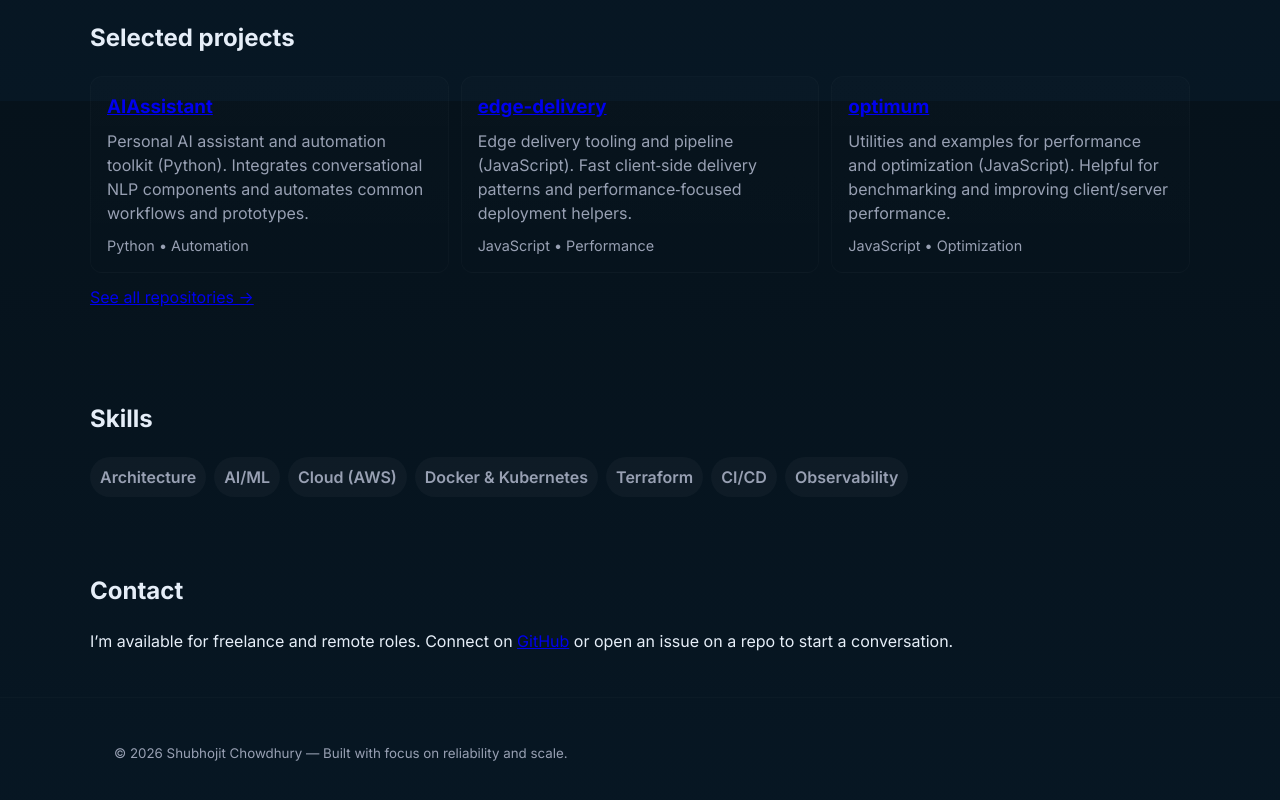
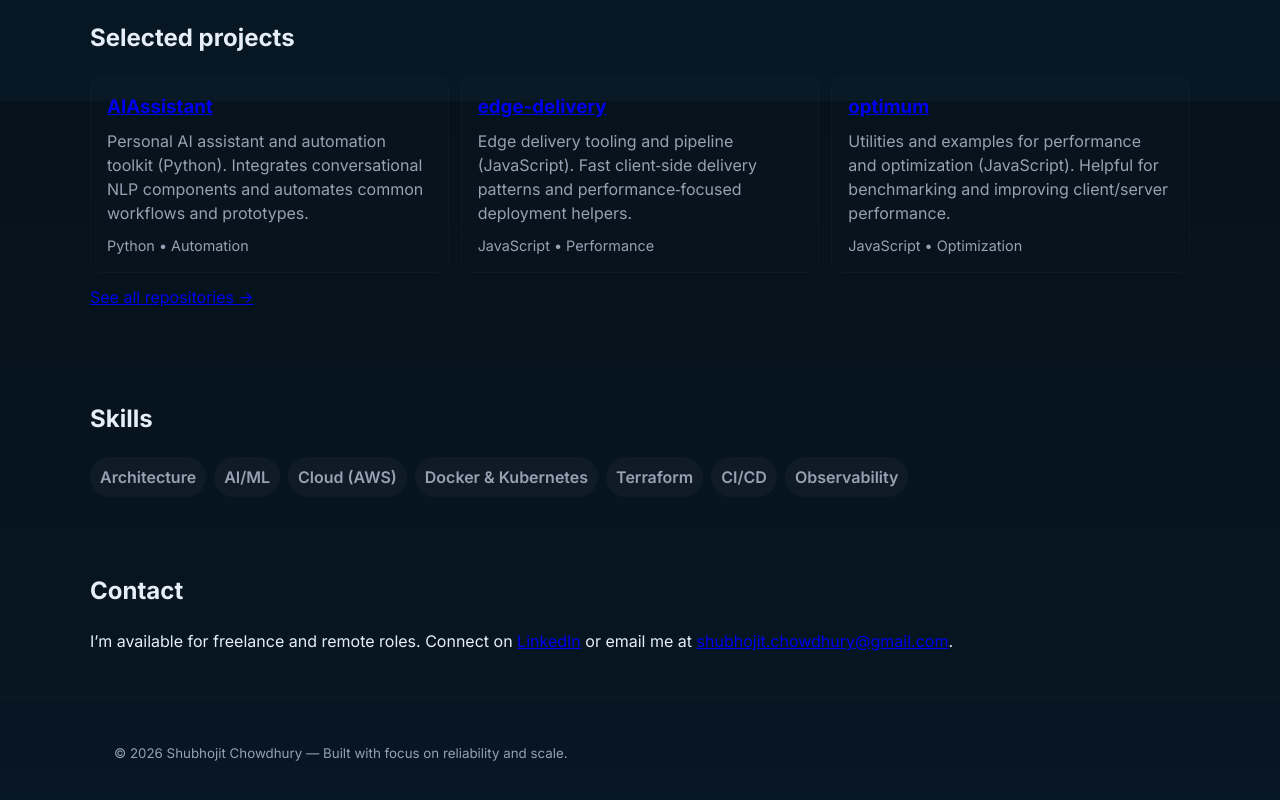
Before and after one commit to shubhojit82/shubhojit82, a plain HTML site: page docs/index.html in a window 1280 px wide. Shown: the part 699-1499 px from the top of the page. Drawn offline with Linux system fonts and the light colour scheme.

Commit message:
chore: add LinkedIn and contact email to README and site

```diff
--- a/docs/index.html
+++ b/docs/index.html
@@ -98,7 +98,7 @@
 
     <section id="contact" class="wrap section">
       <h2>Contact</h2>
-      <p>I’m available for freelance and remote roles. Connect on <a href="https://github.com/shubhojit82" target="_blank" rel="noopener">GitHub</a> or open an issue on a repo to start a conversation.</p>
+      <p>I’m available for freelance and remote roles. Connect on <a href="https://www.linkedin.com/in/shubhojitchowdhury" target="_blank" rel="noopener">LinkedIn</a> or email me at <a href="mailto:shubhojit.chowdhury@gmail.com">shubhojit.chowdhury@gmail.com</a>.</p>
     </section>
   </main>
 
```
Also changed, not shown: 1 other file.
